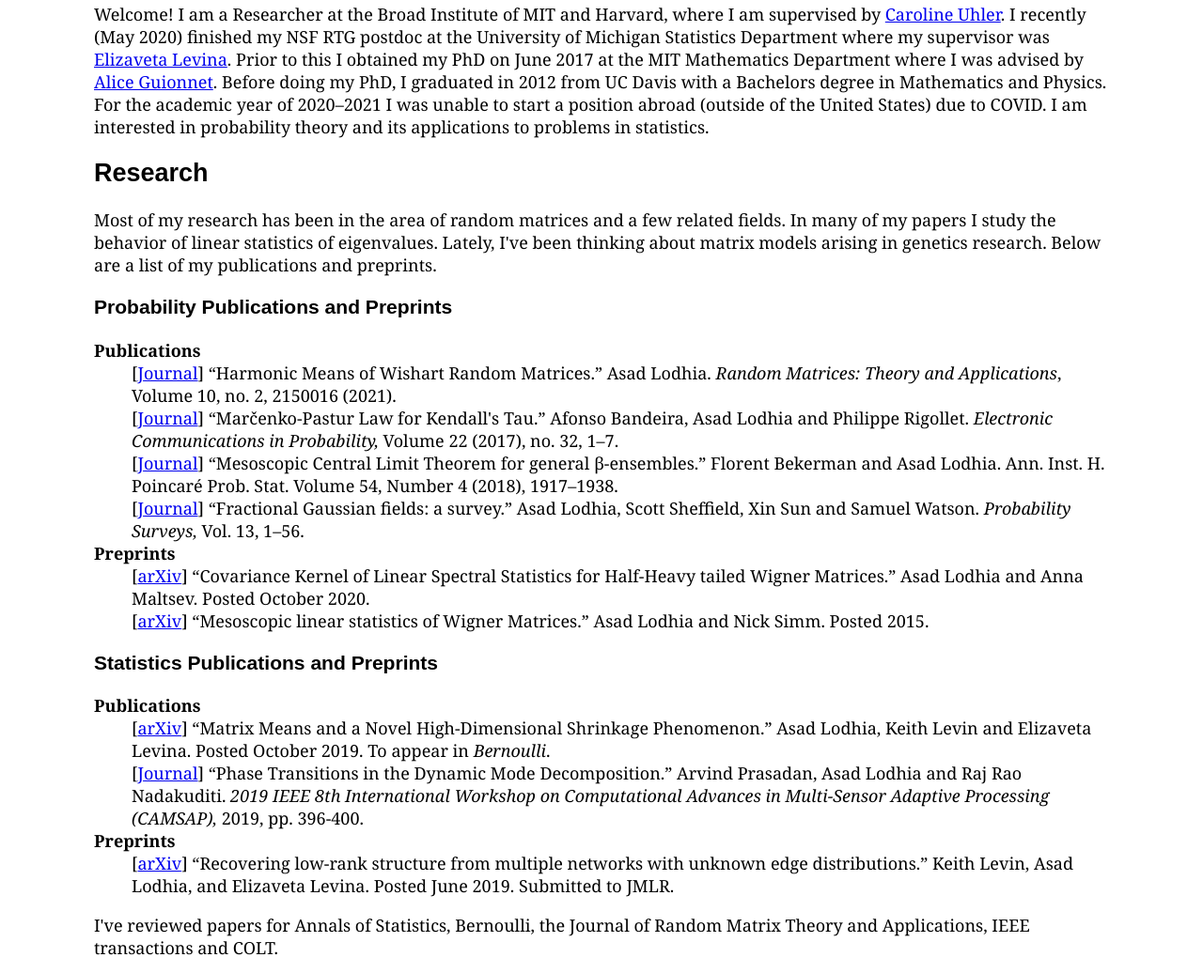
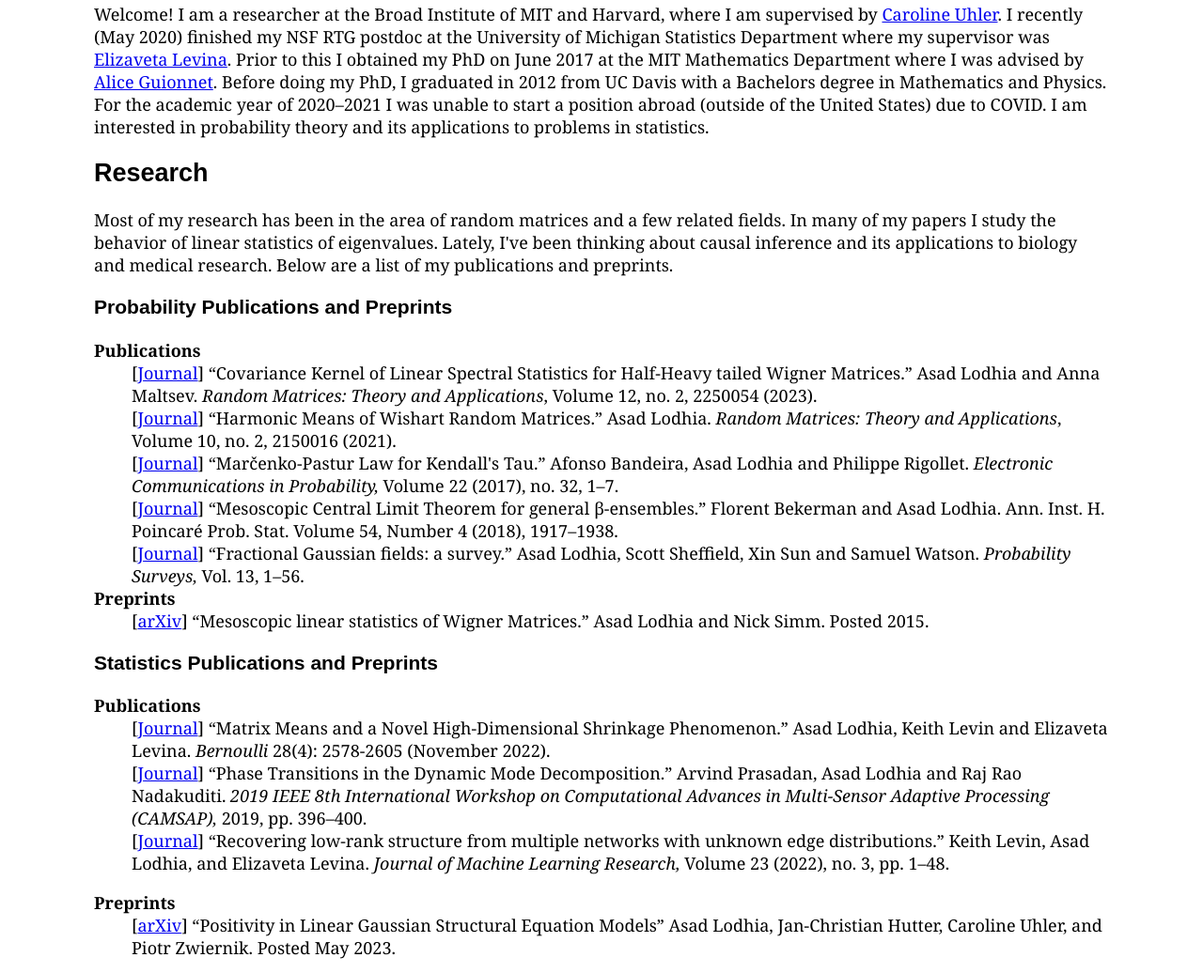
Before and after one commit to ailodhia/ailodhia.github.io, a plain HTML site: page index.html in a window 1280 px wide. Shown: the part 247-1283 px from the top of the page at 94% size. Drawn offline with Linux system fonts and the light colour scheme.

Commit message:
Updated with more papers and publication status

```diff
--- a/index.html
+++ b/index.html
@@ -16,7 +16,7 @@
 
 
 <section id="intro"><h2> Introduction </h2> </section>
-<p> Welcome! I am a Researcher at the Broad Institute of MIT and Harvard,
+<p> Welcome! I am a researcher at the Broad Institute of MIT and Harvard,
 where I am supervised by
 <a href="https://www.carolineuhler.com/">Caroline Uhler</a>.
 I recently (May 2020) finished my NSF RTG postdoc at the University
@@ -36,13 +36,18 @@ I am interested in probability theory and its applications to problems in statis
 <p> Most of my research has been in the area of random matrices and a
 few related fields.  In many of my papers I study the behavior of
 linear statistics of eigenvalues. Lately, I've been thinking about
-matrix models arising in genetics research.
+causal inference and its applications to biology and medical research.
 Below are a list of my publications and preprints. </p>
 
 
 <h3>Probability Publications and Preprints</h3>
 <dl>
 	<dt><b>Publications</b></dt>
+
+	<dd>
+	[<a href="https://www.worldscientific.com/doi/10.1142/S201032632250054X">Journal</a>]
+	&ldquo;Covariance Kernel of Linear Spectral Statistics for Half-Heavy tailed Wigner Matrices.&rdquo; Asad Lodhia and Anna Maltsev.  <cite>Random Matrices: Theory and Applications</cite>, Volume 12, no. 2, 2250054 (2023).
+	</dd>
 
 	<dd>
  	<!--[<a href="https://arxiv.org/abs/1905.02357">arXiv</a>]-->
@@ -77,11 +82,6 @@ Below are a list of my publications and preprints. </p>
 	<dt><b>Preprints</b></dt>
 
 	<dd>
-	[<a href="https://arxiv.org/abs/2010.04219">arXiv</a>]
-	&ldquo;Covariance Kernel of Linear Spectral Statistics for Half-Heavy tailed Wigner Matrices.&rdquo; Asad Lodhia and Anna Maltsev. Posted October 2020.
-	</dd>
-
-	<dd>
 	[<a href="https://arxiv.org/abs/1503.03533">arXiv</a>]
 	&ldquo;Mesoscopic linear statistics of Wigner Matrices.&rdquo; Asad
 	Lodhia and Nick Simm.  Posted 2015.
@@ -95,25 +95,34 @@ Below are a list of my publications and preprints. </p>
 	<dt><b>Publications</b></dt>
 
 	<dd>
-	[<a href="https://arxiv.org/abs/1910.07434">arXiv</a>]
+	[<a href="https://projecteuclid.org/journals/bernoulli/volume-28/issue-4/Matrix-means-and-a-novel-high-dimensional-shrinkage-phenomenon/10.3150/21-BEJ1430.short">Journal</a>]
 	&ldquo;Matrix Means and a Novel High-Dimensional Shrinkage Phenomenon.&rdquo;
-	Asad Lodhia, Keith Levin and Elizaveta Levina. Posted October 2019. To appear in <cite>Bernoulli</cite>.
+	Asad Lodhia, Keith Levin and Elizaveta Levina. <cite>Bernoulli</cite> 28(4): 2578-2605 (November 2022).
 	</dd>
 
 	<dd>
 	[<a href="https://ieeexplore.ieee.org/abstract/document/9022604">Journal</a>]
 	&ldquo;Phase Transitions in the Dynamic Mode Decomposition.&rdquo;
-	Arvind Prasadan, Asad Lodhia and Raj Rao Nadakuditi. <cite>2019 IEEE 8th International Workshop on Computational Advances in Multi-Sensor Adaptive Processing (CAMSAP), </cite>2019, pp. 396-400.
+	Arvind Prasadan, Asad Lodhia and Raj Rao Nadakuditi. <cite>2019 IEEE 8th International Workshop on Computational Advances in Multi-Sensor Adaptive Processing (CAMSAP), </cite>2019, pp. 396&ndash;400.
 	</dd>
 
-	<dt><b>Preprints</b></dt>
 	<dd>
-	[<a href="https://arxiv.org/abs/1906.07265">arXiv</a>]
+	[<a href="https://jmlr.org/papers/volume23/19-1056/19-1056.pdf">Journal</a>]
 	&ldquo;Recovering low-rank structure from multiple networks with unknown edge distributions.&rdquo;
-	Keith Levin, Asad Lodhia, and Elizaveta Levina. Posted June 2019. Submitted to JMLR.
+	Keith Levin, Asad Lodhia, and Elizaveta Levina. <cite>Journal of Machine Learning Research,</cite> Volume 23 (2022), no. 3, pp. 1&ndash;48.
 	</dd>
 </dl>
 
+
+<dl>
+	<dt><b>Preprints</b></dt>
+	<dd>
+	[<a href="https://arxiv.org/abs/2305.19884">arXiv</a>]
+	&ldquo;Positivity in Linear Gaussian Structural Equation Models&rdquo;
+	Asad Lodhia, Jan-Christian Hutter, Caroline Uhler, and Piotr Zwiernik. Posted May 2023.
+	</dd>
+
+</dl>
 
 <p>
 I've reviewed papers for Annals of Statistics, Bernoulli, the Journal of Random Matrix Theory and Applications, IEEE transactions and COLT.
```
